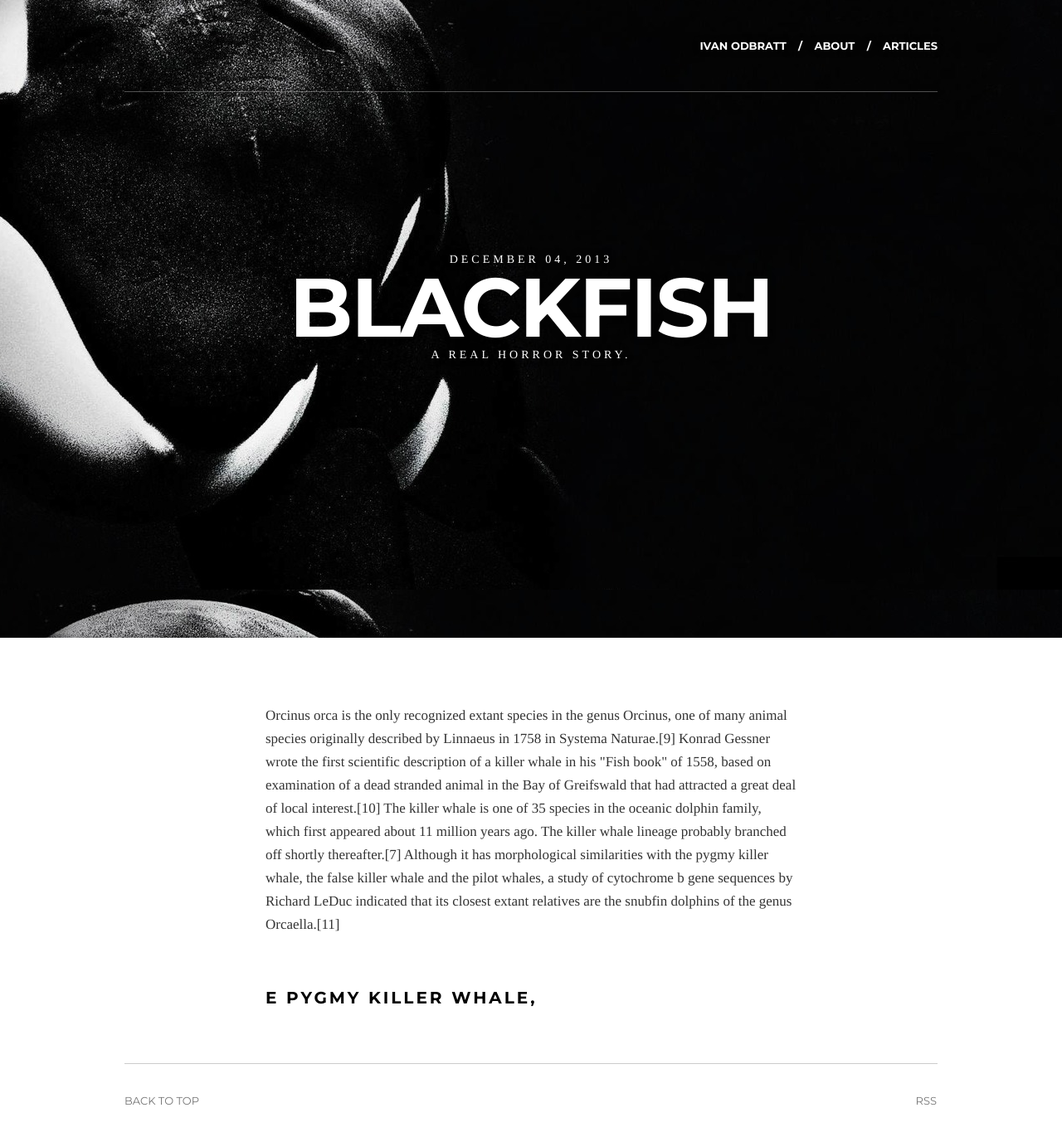
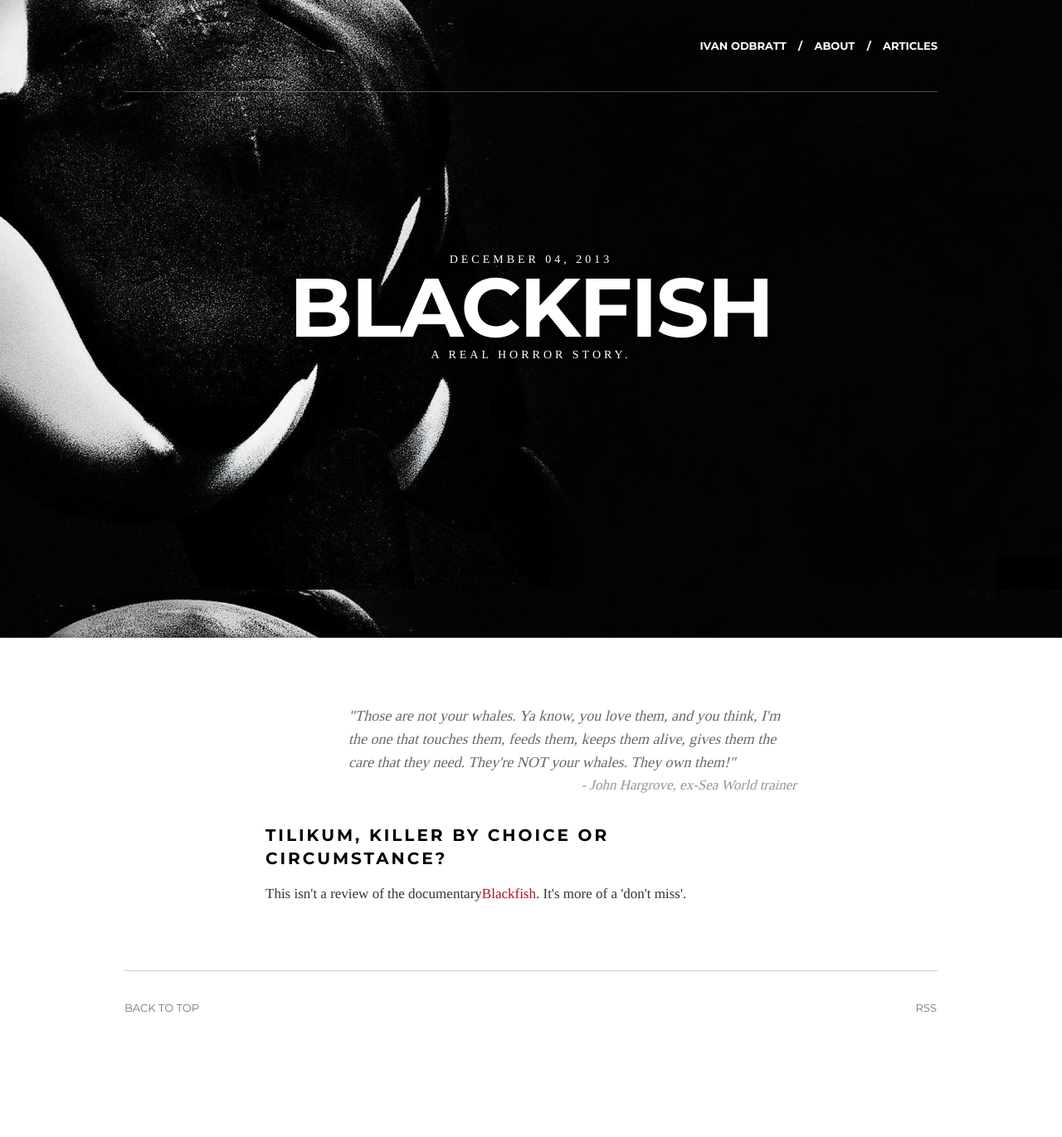
Before and after one commit to theivan/theivan.github.io, a Jekyll site: the page built from _posts/2013-12-04-blackfish.html, in a window 1280 px wide and 1381 px high. Shown: the top 1371 px of the window at 83% size. Built offline with Jekyll 4.4.1, drawn with Linux system fonts in a browser that asks for light colours; nearby versions of some CDN libraries.

Commit message:
blackfish

```diff
--- a/_posts/2013-12-04-blackfish.html
+++ b/_posts/2013-12-04-blackfish.html
@@ -7,8 +7,10 @@
 header-image: Blackfish.jpg
 ---
 
-<p>
-Orcinus orca is the only recognized extant species in the genus Orcinus, one of many animal species originally described by Linnaeus in 1758 in Systema Naturae.[9] Konrad Gessner wrote the first scientific description of a killer whale in his "Fish book" of 1558, based on examination of a dead stranded animal in the Bay of Greifswald that had attracted a great deal of local interest.[10]
-The killer whale is one of 35 species in the oceanic dolphin family, which first appeared about 11 million years ago. The killer whale lineage probably branched off shortly thereafter.[7] Although it has morphological similarities with the pygmy killer whale, the false killer whale and the pilot whales, a study of cytochrome b gene sequences by Richard LeDuc indicated that its closest extant relatives are the snubfin dolphins of the genus Orcaella.[11]
-</p>
-<h3 class="art-subhead">e pygmy killer whale, </h3>
+<blockquote>
+<em>"Those are not your whales. Ya know, you love them, and you think, I'm the one that touches them, feeds them, keeps them alive, gives them the care that they need. They're NOT your whales. They own them!"</em>
+</blockquote>
+<cite>- John Hargrove, ex-Sea World trainer</cite>
+<h3 class="art-subhead">Tilikum, killer by choice or circumstance?</h3>
+
+<p>This isn't a review of the documentary<a href="http://www.imdb.com/title/tt2545118/" target="_blank">Blackfish</a>. It's more of a 'don't miss'.
--- a/public/css/main.css
+++ b/public/css/main.css
@@ -60,6 +60,18 @@
 }
 sup {
   line-height: 0;
+}
+
+blockquote {
+  padding-left: 100px;
+  font-style: italic;
+  color: #696969;
+  font-size: 18px;
+}
+cite{
+  float: right;
+  font-style: italic;
+  color: #969696;
 }
 
 
```
Also changed, not shown: 3 other files.
